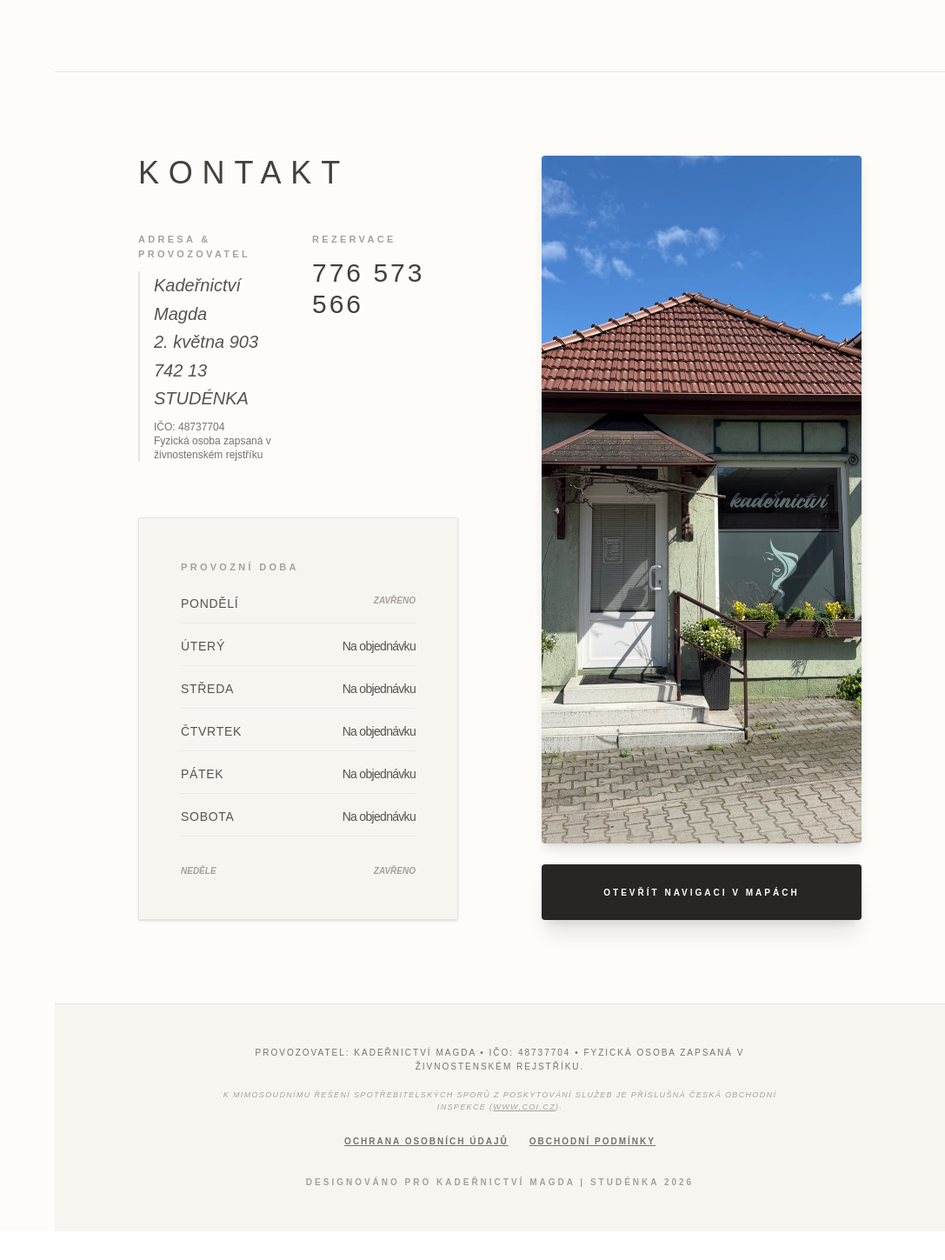
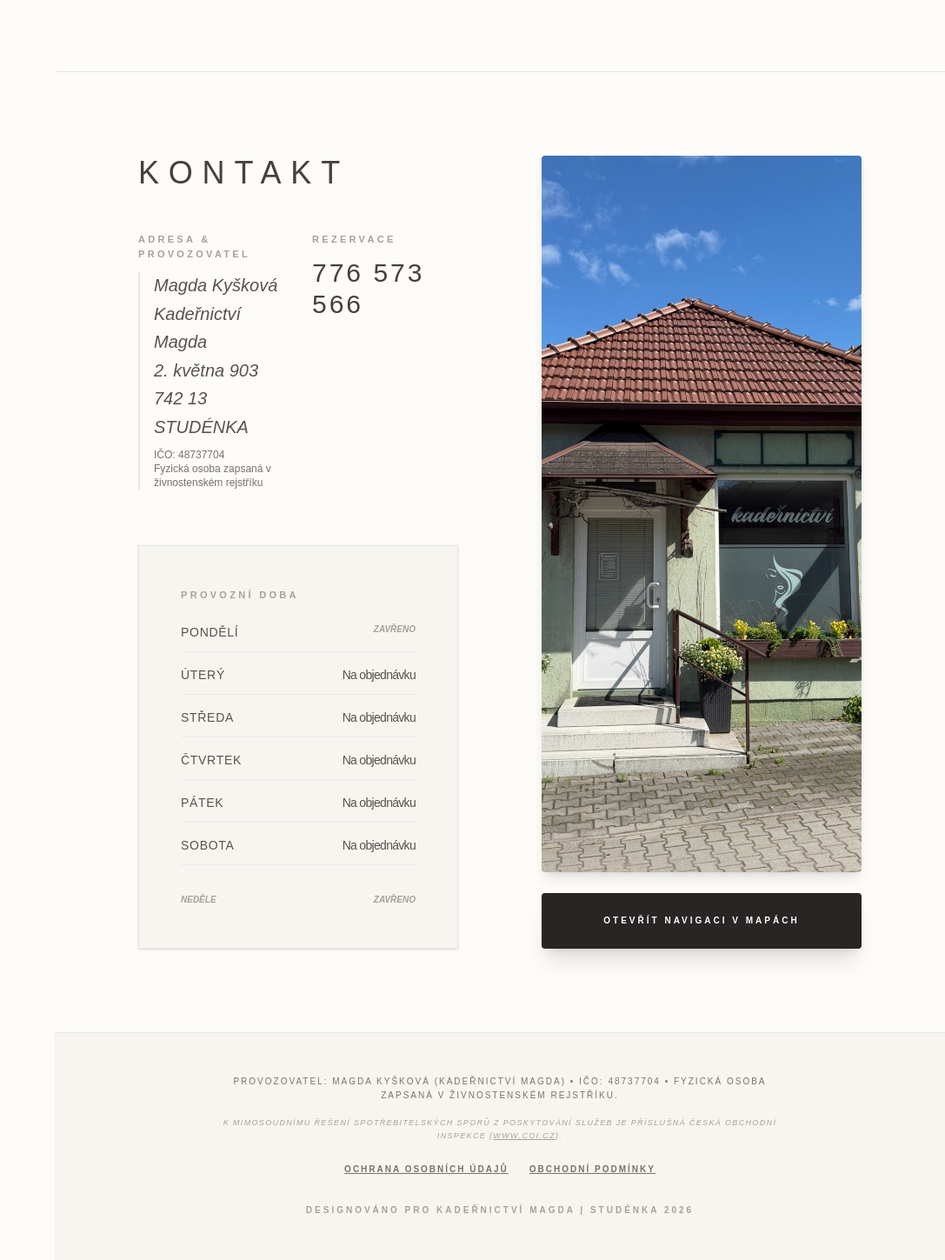
Before and after one commit to Rotak04/kadernice-web, a Next.js app: page / in a window 1280 px wide. Shown: the part 2328-3777 px from the top of the page at 87% size, without its empty margins (193-1280 px from the left). Before the commit the page ends 3744 px from the top, so only its background shows below. Built offline with nearby package versions, Linux system fonts and the light colour scheme.

Commit message:
Aktualizace jména a zákonných údajů

```diff
--- a/app/gdpr/page.tsx
+++ b/app/gdpr/page.tsx
@@ -12,7 +12,7 @@ export default function GDPR() {
 
       <div className="space-y-4 text-sm font-light leading-relaxed text-stone-600">
         <p><strong>1. Správce osobních údajů</strong><br />
-        Správcem osobních údajů je Kadeřnictví Magda, se sídlem 2. května 903, 742 13 Studénka, IČO: 48737704.</p>
+        Správcem osobních údajů je Magda Kyšková (Kadeřnictví Magda), se sídlem 2. května 903, 742 13 Studénka, IČO: 48737704.</p>
 
         <p><strong>2. Rozsah a účel zpracování</strong><br />
         Osobní údaje (zejména jméno, telefonní číslo, e-mail) získávané při telefonické či osobní rezervaci slouží výhradně pro účely poskytování kadeřnických služeb a komunikace se zákazníkem ohledně termínu objednávky.</p>
--- a/app/obchodni-podminky/page.tsx
+++ b/app/obchodni-podminky/page.tsx
@@ -12,7 +12,7 @@ export default function ObchodniPodminky() {
 
       <div className="space-y-4 text-sm font-light leading-relaxed text-stone-600">
         <p><strong>1. Základní ustanovení</strong><br />
-        Tyto obchodní podmínky upravují vztahy mezi poskytovatelem kadeřnických služeb (Kadeřnictví Magda, IČO: 48737704) a zákazníkem.</p>
+        Tyto obchodní podmínky upravují vztahy mezi poskytovatelem kadeřnických služeb (Magda Kyšková, Kadeřnictví Magda, IČO: 48737704) a zákazníkem.</p>
 
         <p><strong>2. Rezervace a zrušení termínu</strong><br />
         Rezervace termínu probíhá telefonicky. Pokud se nemůžete na sjednaný termín dostavit, prosíme o zrušení nebo přeplánování nejpozději 24 hodin předem.</p>
--- a/app/page.tsx
+++ b/app/page.tsx
@@ -138,7 +138,8 @@ export default function Home() {
                   <div>
                     <h3 className="text-[10px] lg:text-[11px] uppercase tracking-[0.3em] text-stone-400 mb-3 font-bold">Adresa & Provozovatel</h3>
                     <p className="text-base sm:text-xl font-light leading-relaxed text-stone-600 italic border-b-2 sm:border-b-0 sm:border-l-2 border-stone-200 pb-4 sm:pb-0 sm:pl-4">
-                      <strong>Kadeřnictví Magda</strong><br />
+                      <strong>Magda Kyšková</strong><br />
+                      <em>Kadeřnictví Magda</em><br />
                       2. května 903<br />
                       742 13 STUDÉNKA<br />
                       <span className="text-xs not-italic text-stone-500 block mt-2">
@@ -204,7 +205,7 @@ export default function Home() {
         {/* PATIČKA */}
         <footer className="py-12 bg-[#F7F5F0] text-center border-t border-stone-200 px-4 space-y-4">
           <p className="text-[10px] text-stone-500 uppercase tracking-[0.2em] font-medium leading-relaxed max-w-2xl mx-auto">
-            Provozovatel: Kadeřnictví Magda • IČO: 48737704 • Fyzická osoba zapsaná v živnostenském rejstříku.
+            Provozovatel: Magda Kyšková (Kadeřnictví Magda) • IČO: 48737704 • Fyzická osoba zapsaná v živnostenském rejstříku.
           </p>
           <p className="text-[9px] text-stone-400 uppercase tracking-[0.15em] leading-relaxed max-w-2xl mx-auto italic">
             K mimosoudnímu řešení spotřebitelských sporů z poskytování služeb je příslušná Česká obchodní inspekce (<a href="https://www.coi.cz" target="_blank" rel="noopener noreferrer" className="underline hover:text-stone-600">www.coi.cz</a>).
```
